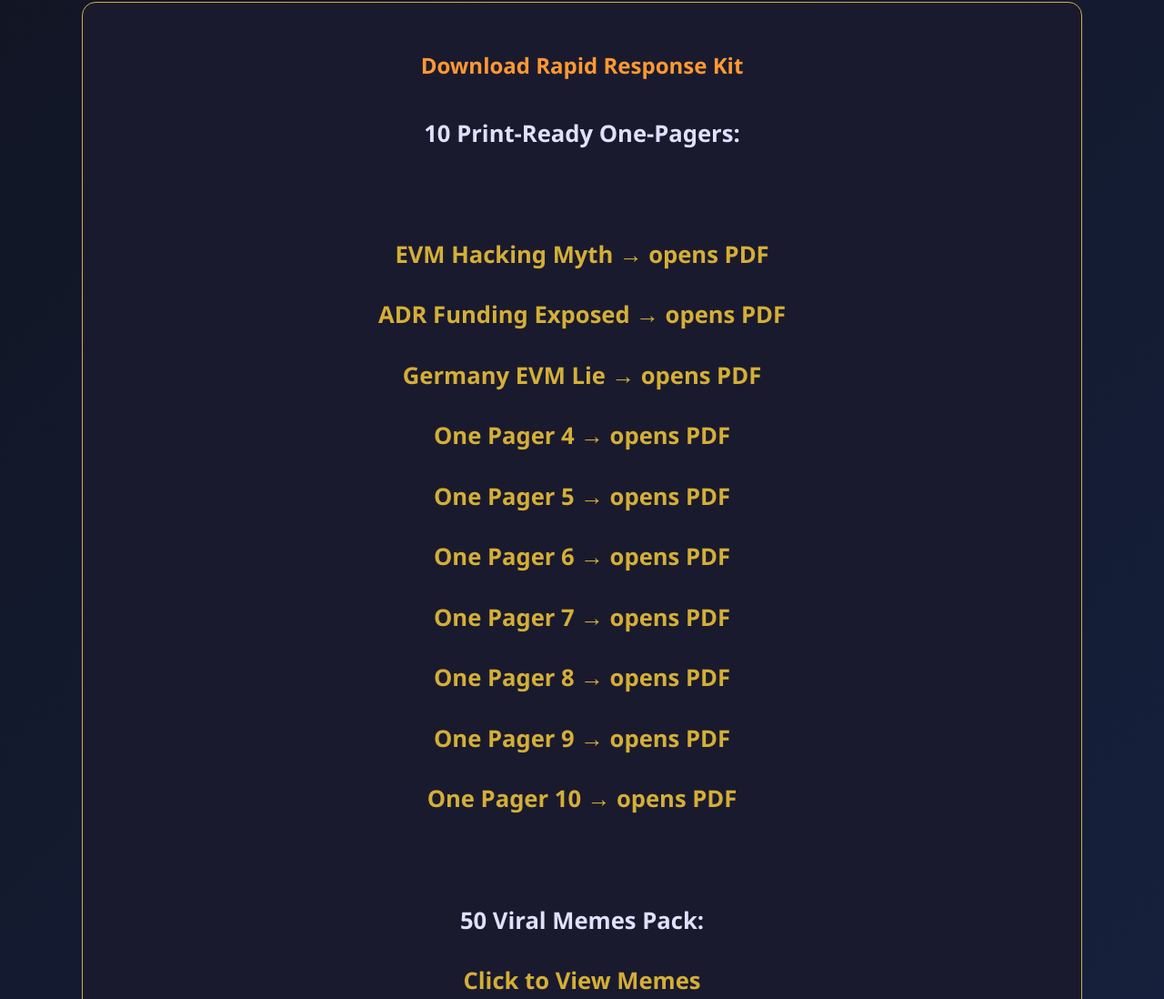
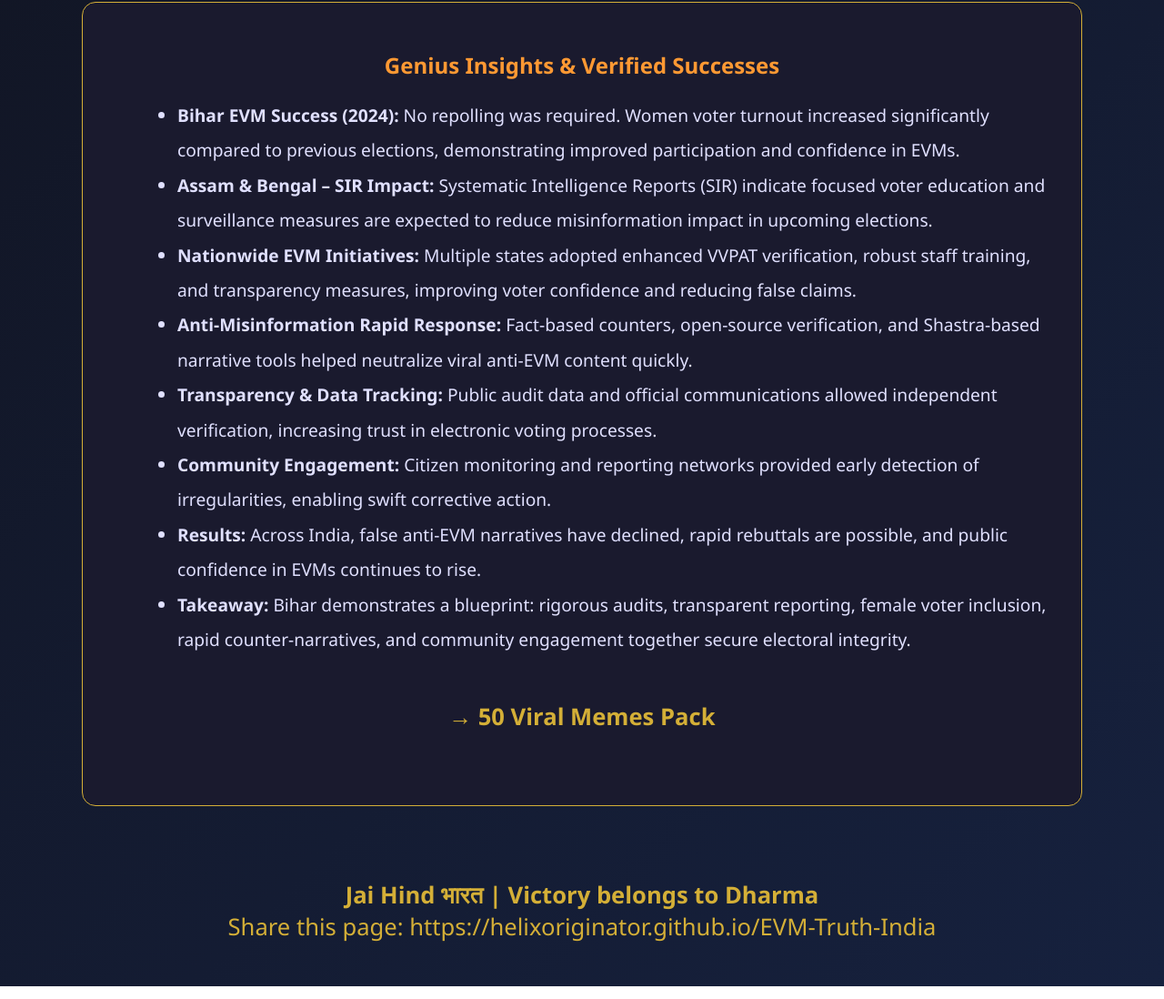
Before and after one commit to HelixOriginator/EVM-Truth-India, a plain HTML site: page index.html in a window 1280 px wide. Shown: the part 1525-2623 px from the top of the page at 91% size. Drawn offline with Linux system fonts and the light colour scheme.

Commit message:
Update index.html

```diff
--- a/index.html
+++ b/index.html
@@ -24,6 +24,8 @@
         a:hover {color:#fff;}
         .chakra {width:100%; max-width:600px; border-radius:15px; border:4px solid var(--gold); display:block; margin:1.5rem auto;}
         .biglink {font-size:1.6rem; color:var(--gold); font-weight:bold; padding:1rem; display:inline-block;}
+        .insights {font-size:1.2rem; line-height:2; margin-top:1rem;}
+        .insights ul {list-style-type:disc; margin-left:2rem;}
         footer {text-align:center; padding:3rem; font-size:1.6rem; color:var(--gold);}
         @media (max-width:768px) {h1{font-size:2.2rem;} .biglink{font-size:1.3rem;}}
     </style>
@@ -75,26 +77,23 @@
     </section>
 
     <section>
-        <h2 style="color:var(--saffron); text-align:center;">Download Rapid Response Kit</h2>
+        <h2 style="color:var(--saffron); text-align:center;">Genius Insights & Verified Successes</h2>
 
-        <p style="text-align:center; font-size:1.6rem; line-height:2.6;">
+        <div class="insights">
+            <ul>
+                <li><strong>Bihar EVM Success (2024):</strong> No repolling was required. Women voter turnout increased significantly compared to previous elections, demonstrating improved participation and confidence in EVMs.</li>
+                <li><strong>Assam & Bengal – SIR Impact:</strong> Systematic Intelligence Reports (SIR) indicate focused voter education and surveillance measures are expected to reduce misinformation impact in upcoming elections.</li>
+                <li><strong>Nationwide EVM Initiatives:</strong> Multiple states adopted enhanced VVPAT verification, robust staff training, and transparency measures, improving voter confidence and reducing false claims.</li>
+                <li><strong>Anti-Misinformation Rapid Response:</strong> Fact-based counters, open-source verification, and Shastra-based narrative tools helped neutralize viral anti-EVM content quickly.</li>
+                <li><strong>Transparency & Data Tracking:</strong> Public audit data and official communications allowed independent verification, increasing trust in electronic voting processes.</li>
+                <li><strong>Community Engagement:</strong> Citizen monitoring and reporting networks provided early detection of irregularities, enabling swift corrective action.</li>
+                <li><strong>Results:</strong> Across India, false anti-EVM narratives have declined, rapid rebuttals are possible, and public confidence in EVMs continues to rise.</li>
+                <li><strong>Takeaway:</strong> Bihar demonstrates a blueprint: rigorous audits, transparent reporting, female voter inclusion, rapid counter-narratives, and community engagement together secure electoral integrity.</li>
+            </ul>
+        </div>
 
-            <strong>10 Print-Ready One-Pagers:</strong><br><br>
-
-            <a href="takedowns/EVM_Hacking_Myth.pdf" target="_blank">EVM Hacking Myth → opens PDF</a><br>
-            <a href="takedowns/ADR_Funding_Exposed.pdf" target="_blank">ADR Funding Exposed → opens PDF</a><br>
-            <a href="takedowns/Germany_EVM_Lie.pdf" target="_blank">Germany EVM Lie → opens PDF</a><br>
-            <a href="takedowns/One_Pager_4.pdf" target="_blank">One Pager 4 → opens PDF</a><br>
-            <a href="takedowns/One_Pager_5.pdf" target="_blank">One Pager 5 → opens PDF</a><br>
-            <a href="takedowns/One_Pager_6.pdf" target="_blank">One Pager 6 → opens PDF</a><br>
-            <a href="takedowns/One_Pager_7.pdf" target="_blank">One Pager 7 → opens PDF</a><br>
-            <a href="takedowns/One_Pager_8.pdf" target="_blank">One Pager 8 → opens PDF</a><br>
-            <a href="takedowns/One_Pager_9.pdf" target="_blank">One Pager 9 → opens PDF</a><br>
-            <a href="takedowns/One_Pager_10.pdf" target="_blank">One Pager 10 → opens PDF</a><br><br>
-
-            <strong>50 Viral Memes Pack:</strong><br>
-            <a href="memes" target="_blank">Click to View Memes</a>
-
+        <p style="text-align:center; margin:2rem 0;">
+            <a href="/EVM-Truth-India/memes" class="biglink">→ 50 Viral Memes Pack</a>
         </p>
     </section>
 
```
